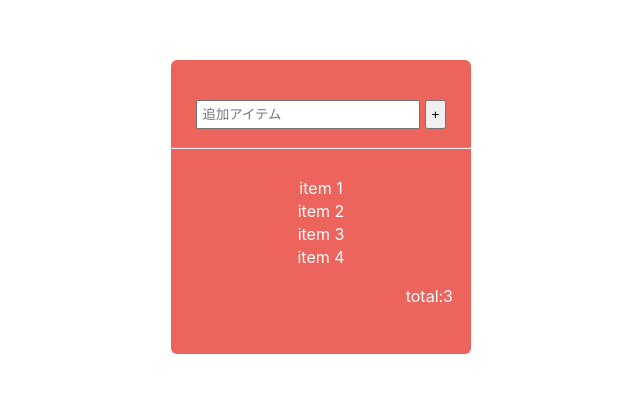
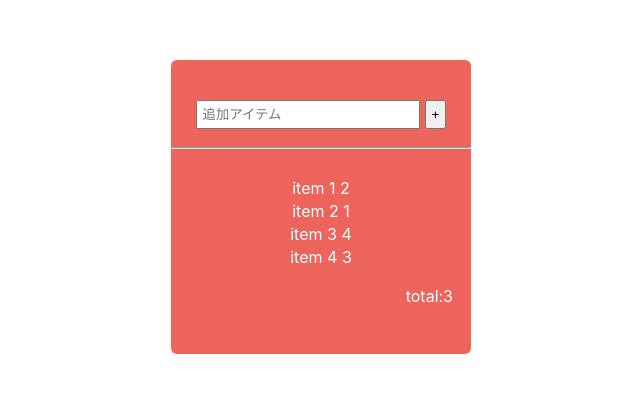
Before and after one commit to boon2187/shopping_list, a React (Create React App) app: page / in a window 1280 px wide. Shown: the part 193-586 px from the top of the page, without its empty margins (319-959 px from the left). Built offline with nearby package versions, Linux system fonts and the light colour scheme.

Commit message:
shopItemsを名前でなく、オブジェクトの配列に変更

```diff
--- a/src/App.js
+++ b/src/App.js
@@ -1,16 +1,16 @@
 import { useState } from 'react';
 import './App.css'
-import Item from './compontents/Item';
+// import Item from './compontents/Item';
 
 function App() {
   // Inputに渡された値を収納するステート
   // const [value, setValue] = useState("");
   // 買い物アイテムを格納するステート
   const [shopItems, setShopItems] = useState([
-    "item 1",
-    "item 2",
-    "item 3",
-    "item 4"
+    {itemName:"item 1", quantity: 2},
+    {itemName:"item 2", quantity: 1},
+    {itemName:"item 3", quantity: 4},
+    {itemName:"item 4", quantity: 3},
   ]);
 
   // const addShopItem = () => {
@@ -28,10 +28,10 @@ function App() {
           <hr />
           <div className="shopping-items">
             <ul>
-              {shopItems.map((item) => {
+              {shopItems.map((item, i) => {
                 return(
-                <div key={item} className="item-row">
-                  <li>{item}</li>
+                <div key={i} className="item-row">
+                  <li>{item.itemName} {item.quantity}</li>
                 </div>
                 )
               })}
```
